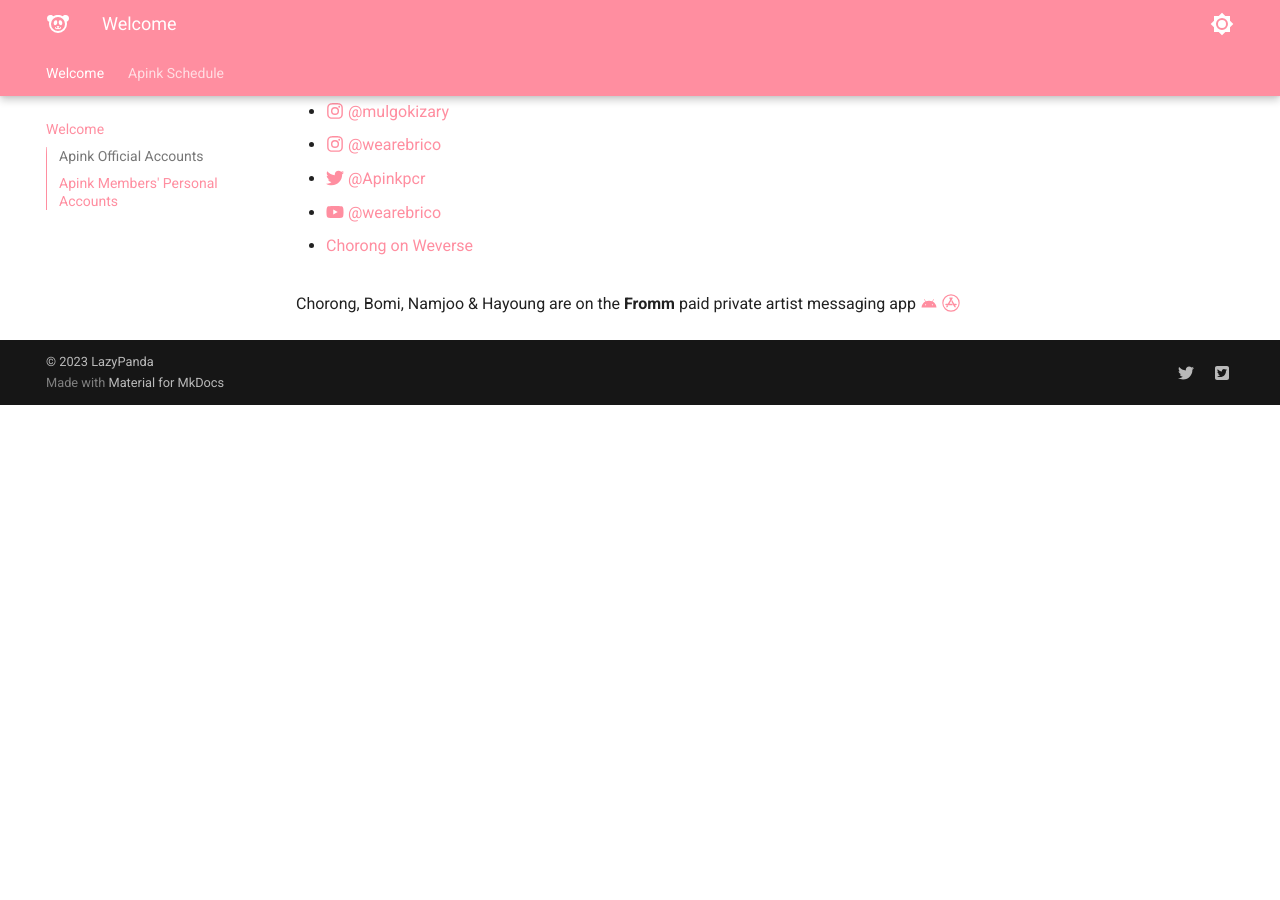
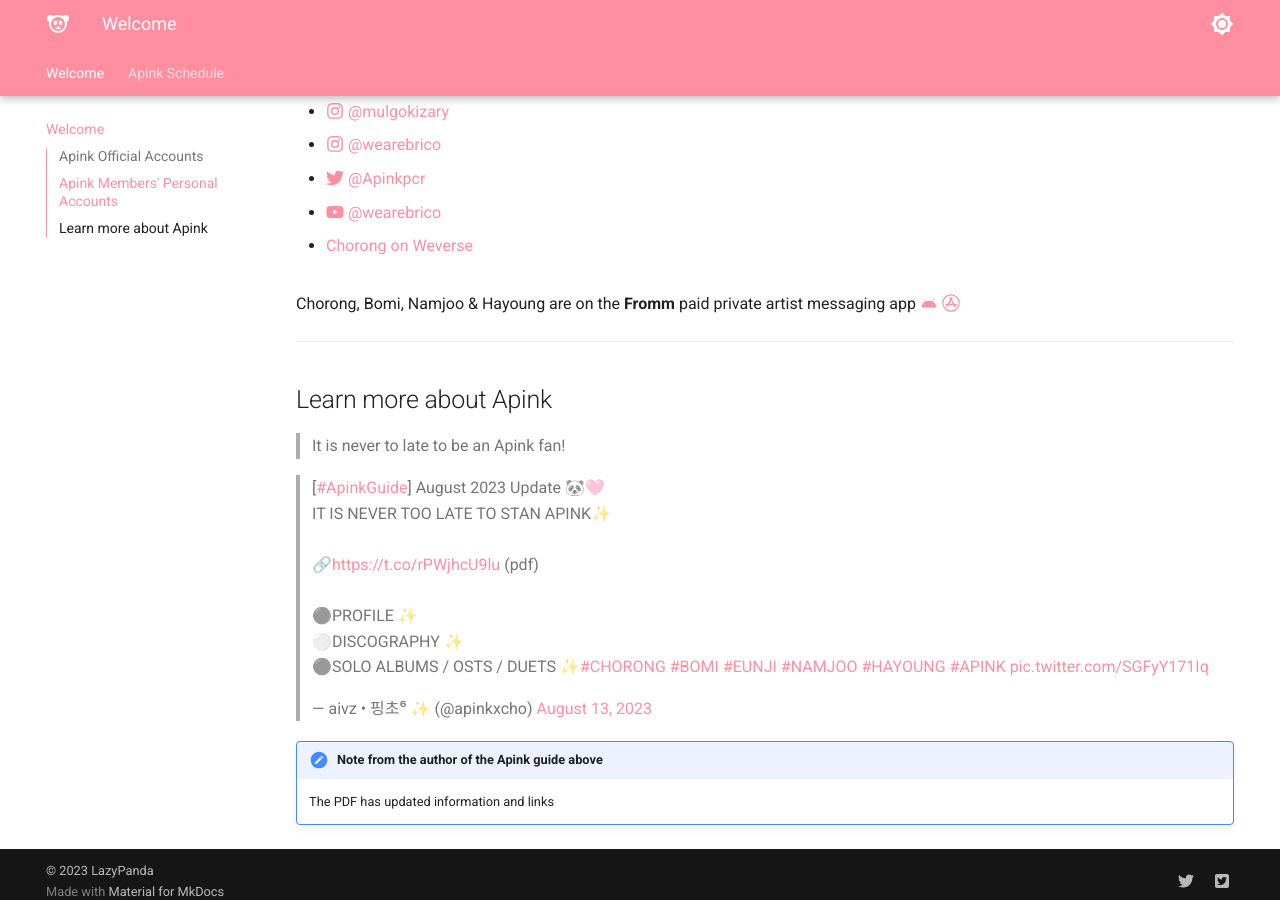
Before and after one commit to lazypandasite/mkdocs-lazypandasite, an MkDocs documentation site: the page built from docs/index.md, in a window 1280 px wide and 900 px high, scrolled down 653 px. Built offline with MkDocs 1.6.1 and Material for MkDocs 9.7.7, drawn with Linux system fonts in a browser that asks for light colours; comment, search, counter and statistics services are not loaded; before the commit the page ends 1058 px from its top, so only the background shows below that.

Commit message:
added Apink guide tweet

```diff
--- a/docs/index.md
+++ b/docs/index.md
@@ -59,3 +59,15 @@ _not complete yet_
 Chorong, Bomi, Namjoo & Hayoung are on the **Fromm** paid private artist messaging app
 [:material-android:](https://play.google.com/store/apps/details?id=com.knowmerce.fromm.fan)
 [:fontawesome-brands-app-store:](https://apps.apple.com/us/app/%ED%94%84%EB%A1%AC-frommyarti/id1641293296)
+
+---
+
+## Learn more about Apink
+
+> It is never to late to be an Apink fan!
+
+<blockquote class="twitter-tweet"><p lang="en" dir="ltr">[<a href="https://twitter.com/hashtag/ApinkGuide?src=hash&amp;ref_src=twsrc%5Etfw">#ApinkGuide</a>] August 2023 Update 🐼🩷<br>IT IS NEVER TOO LATE TO STAN APINK✨<br><br>🔗<a href="https://t.co/rPWjhcU9lu">https://t.co/rPWjhcU9lu</a> (pdf)<br><br>⚫️PROFILE ✨<br>⚪️DISCOGRAPHY ✨<br>⚫️SOLO ALBUMS / OSTS / DUETS ✨<a href="https://twitter.com/hashtag/CHORONG?src=hash&amp;ref_src=twsrc%5Etfw">#CHORONG</a> <a href="https://twitter.com/hashtag/BOMI?src=hash&amp;ref_src=twsrc%5Etfw">#BOMI</a> <a href="https://twitter.com/hashtag/EUNJI?src=hash&amp;ref_src=twsrc%5Etfw">#EUNJI</a> <a href="https://twitter.com/hashtag/NAMJOO?src=hash&amp;ref_src=twsrc%5Etfw">#NAMJOO</a> <a href="https://twitter.com/hashtag/HAYOUNG?src=hash&amp;ref_src=twsrc%5Etfw">#HAYOUNG</a> <a href="https://twitter.com/hashtag/APINK?src=hash&amp;ref_src=twsrc%5Etfw">#APINK</a> <a href="https://t.co/SGFyY171Iq">pic.twitter.com/SGFyY171Iq</a></p>&mdash; aivz • 핑초⁶ ✨ (@apinkxcho) <a href="https://twitter.com/apinkxcho/status/1690664499823652864?ref_src=twsrc%5Etfw">August 13, 2023</a></blockquote> <script async src="https://platform.twitter.com/widgets.js" charset="utf-8"></script>
+
+!!! note "Note from the author of the Apink guide above"
+
+    The PDF has updated information and links
```
